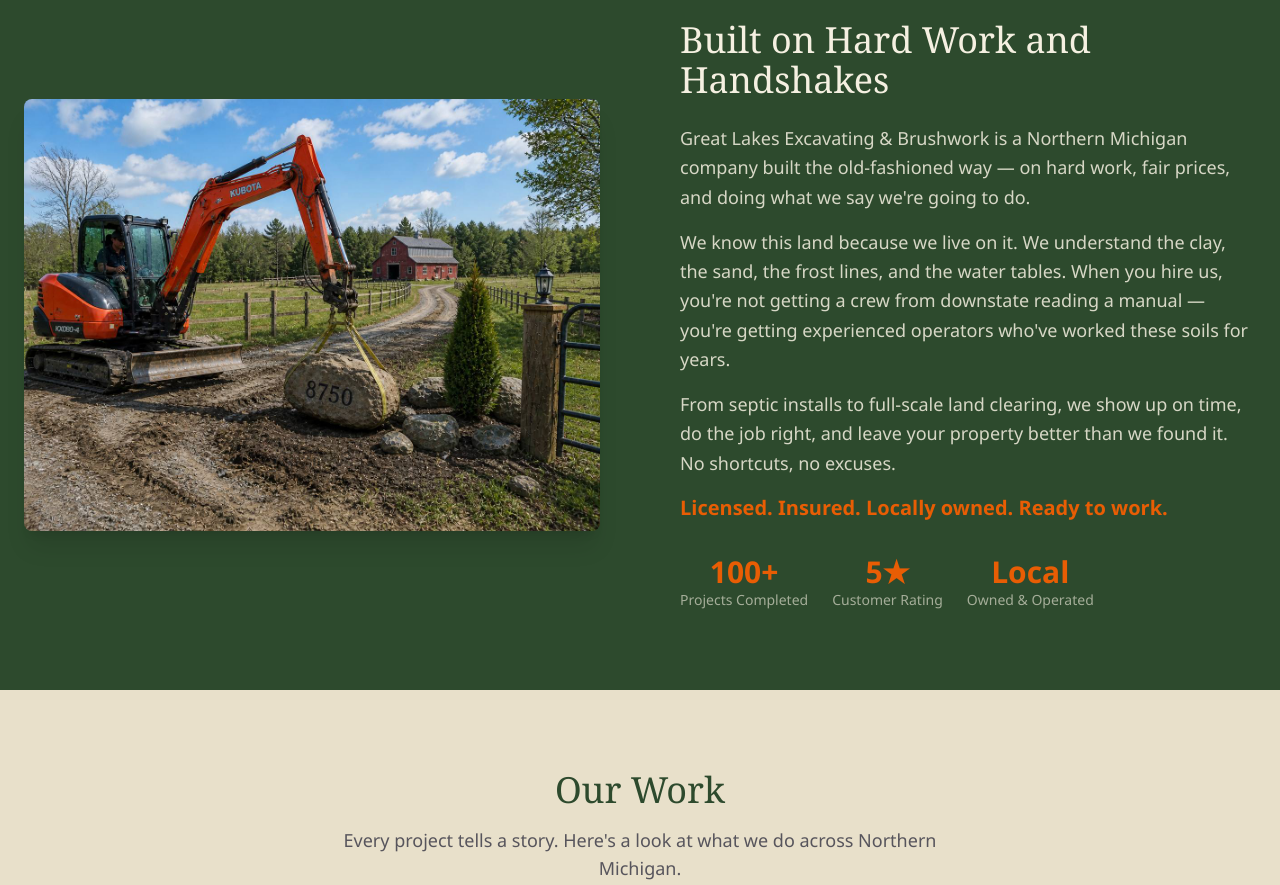
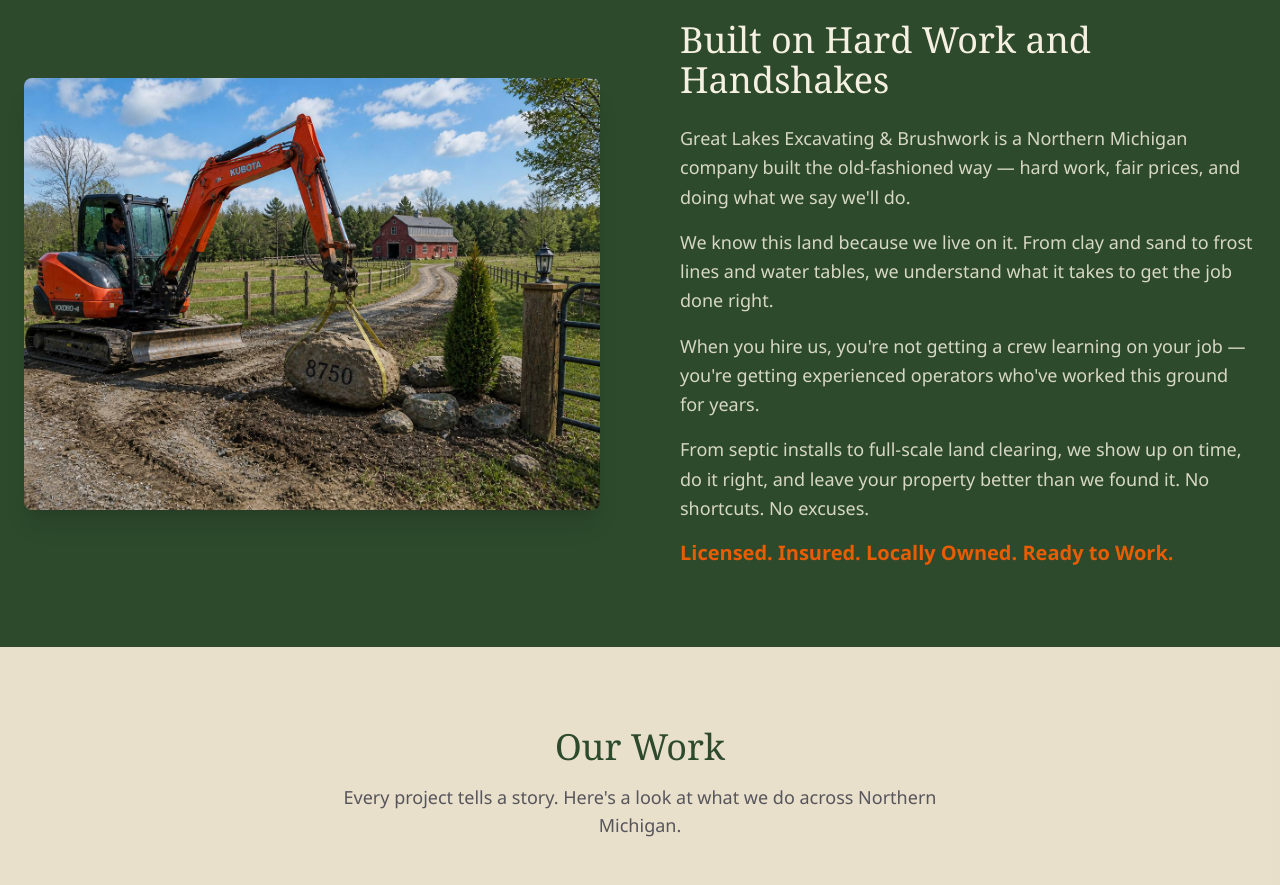
Before and after one commit to Sherryfarmshop/great-lakes-excavating, a Next.js app: page / in a window 1280 px wide. Shown: the part 4400-5285 px from the top of the page. Built offline with nearby package versions, Linux system fonts and the light colour scheme.

Commit message:
Update About section with Sherry copy

```diff
--- a/src/components/About.tsx
+++ b/src/components/About.tsx
@@ -12,31 +12,20 @@ export default function About() {
             <h2 className="font-heading text-4xl text-cream mb-6">Built on Hard Work and Handshakes</h2>
             <div className="space-y-4 text-cream/85 text-lg leading-relaxed">
               <p>
-                Great Lakes Excavating &amp; Brushwork is a Northern Michigan company built the old-fashioned way — on hard work, fair prices, and doing what we say we&apos;re going to do.
+                Great Lakes Excavating &amp; Brushwork is a Northern Michigan company built the old-fashioned way — hard work, fair prices, and doing what we say we&apos;ll do.
               </p>
               <p>
-                We know this land because we live on it. We understand the clay, the sand, the frost lines, and the water tables. When you hire us, you&apos;re not getting a crew from downstate reading a manual — you&apos;re getting experienced operators who&apos;ve worked these soils for years.
+                We know this land because we live on it. From clay and sand to frost lines and water tables, we understand what it takes to get the job done right.
               </p>
               <p>
-                From septic installs to full-scale land clearing, we show up on time, do the job right, and leave your property better than we found it. No shortcuts, no excuses.
+                When you hire us, you&apos;re not getting a crew learning on your job — you&apos;re getting experienced operators who&apos;ve worked this ground for years.
+              </p>
+              <p>
+                From septic installs to full-scale land clearing, we show up on time, do it right, and leave your property better than we found it. No shortcuts. No excuses.
               </p>
               <p className="text-accent-orange font-semibold text-xl">
-                Licensed. Insured. Locally owned. Ready to work.
+                Licensed. Insured. Locally Owned. Ready to Work.
               </p>
-            </div>
-            <div className="mt-8 flex flex-wrap gap-6">
-              <div className="text-center">
-                <div className="text-3xl font-bold text-accent-orange">100+</div>
-                <div className="text-cream/60 text-sm">Projects Completed</div>
-              </div>
-              <div className="text-center">
-                <div className="text-3xl font-bold text-accent-orange">5★</div>
-                <div className="text-cream/60 text-sm">Customer Rating</div>
-              </div>
-              <div className="text-center">
-                <div className="text-3xl font-bold text-accent-orange">Local</div>
-                <div className="text-cream/60 text-sm">Owned & Operated</div>
-              </div>
             </div>
           </div>
         </div>
```
